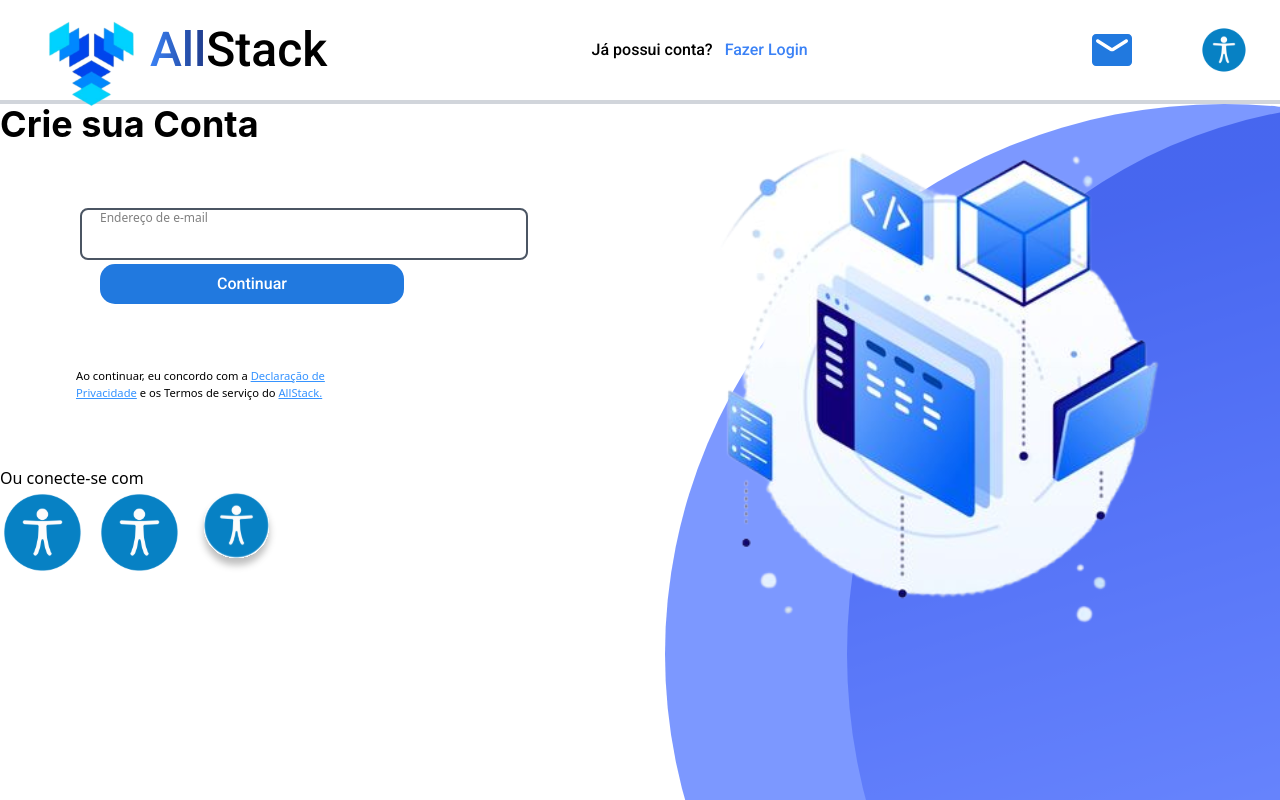
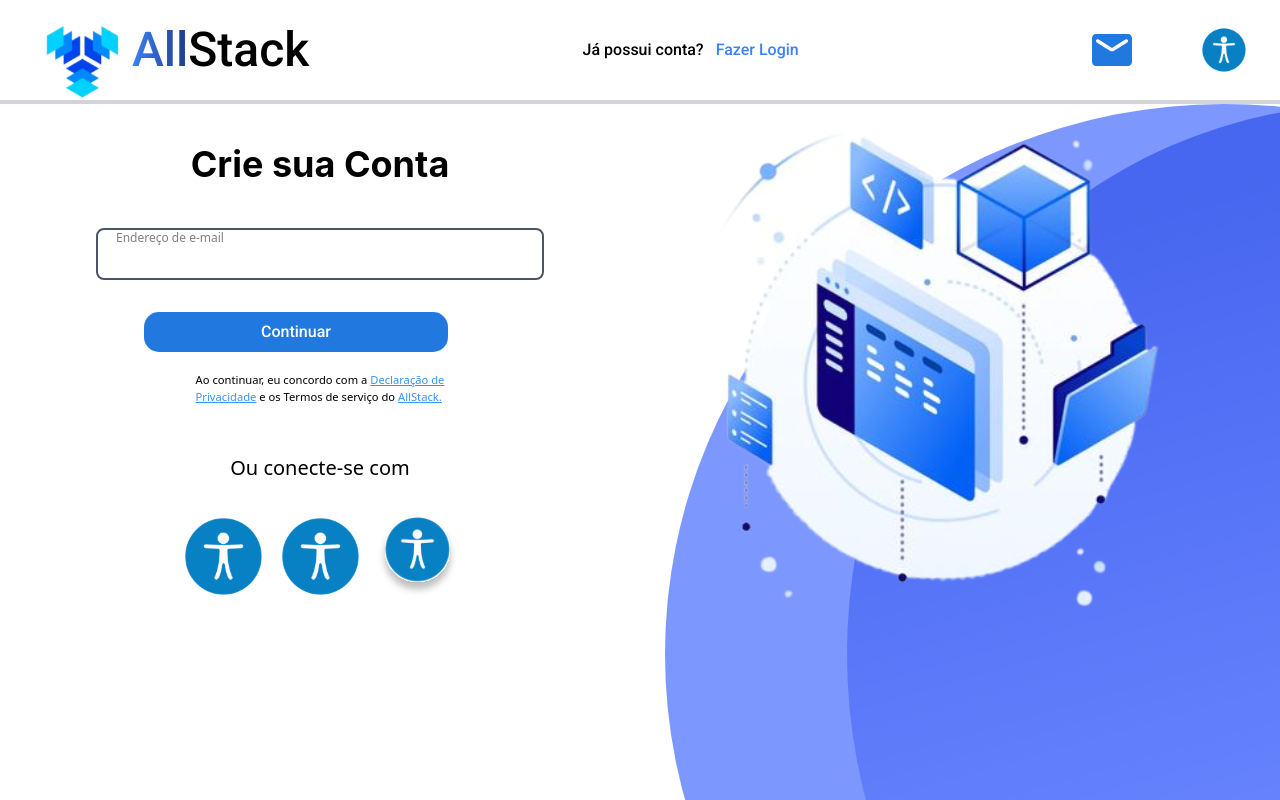
Before and after one commit to allstack-staff/allstack-community, a Next.js app: page /auth in a window 1280 px wide. Shown: the top 800 px of the page. Built offline with nearby package versions, Linux system fonts and the light colour scheme.

Commit message:
Formulario Pronto

```diff
--- a/src/app/auth/components/Form.tsx
+++ b/src/app/auth/components/Form.tsx
@@ -2,7 +2,6 @@ import Input from "./Input";
 import { Roboto } from "next/font/google";
 
 const roboto = Roboto({ weight: ["500"], subsets: ["latin"] });
-
 
 const buttonStyle = {
   backgroundColor: "#2179DF",
@@ -13,7 +12,7 @@ const buttonStyle = {
 
 function Form() {
   return (
-    <form className="pl-20 pr-20 pt-16">
+    <form className="md:px-20 md:pt-11">
       <div className="relative">
         <Input
           Placeholder="Endereço de e-mail"
@@ -22,8 +21,8 @@ function Form() {
           Required={true}
         />
       </div>
-      <div className="w-2 m-1 ml-[20px]">
-        <button type="submit" className={`${roboto.className} text-white`} style={buttonStyle}>
+      <div className="w-2 m-1 md:ml-[3em] md:mt-[2em] ">
+        <button type="submit" className={`${roboto.className}  text-white`} style={buttonStyle}>
           Continuar
         </button>
       </div>
--- a/src/app/auth/components/NavbarAuth.tsx
+++ b/src/app/auth/components/NavbarAuth.tsx
@@ -13,13 +13,13 @@ export default function Navbar_Login() {
             <Image
               src="/images/AllStack.svg"
               alt="AllStack-icon"
-              width={118}
-              height={118}
+              width={100}
+              height={100}
              // layout="responsive"
             />
           </div>
           <p className="text-center ">
-            <span className="text-3xl sm:text-4xl md:text-4xl lg:text-5xl ">
+            <span className="text-2xl sm:text-3xl md:text-4xl lg:text-5xl ">
               <span className="bg-gradient-to-r from-blue-500 to-blue-900 text-transparent bg-clip-text">
                 All
               </span>
--- a/src/app/auth/page.tsx
+++ b/src/app/auth/page.tsx
@@ -1,4 +1,7 @@
+// Components
 import React from "react";
+import Form from "./components/Form";
+import Image from "next/image";
 import Link from "next/link";
 
 //Icons
@@ -6,9 +9,6 @@ import Elipse49 from "./components/icons/svg/Ellipse49.svg";
 import ti51 from "./components/icons/svg/ti51.svg";
 import Elipse50 from "./components/icons/svg/Ellipse50.svg";
 import { GoogleIcon, AppleIcon, SsoIcon } from "./components/icons";
-// Components
-import Form from "./components/Form";
-import Image from "next/image";
 
 const font = {
   fontSize: "0.7rem",
@@ -23,46 +23,38 @@ const links = {
 function Login() {
   return (
     <section className="grid grid-cols-2">
-      <article className="">
-        <div>
+      <article className="flex flex-col items-center">
+        <div className="md:mt-[2.5em]">
           <p
             style={{ fontFamily: "'Inter', sans-serif" }}
-            className="text-4xl font-bold leading-10">
+            className="text-4xl font-bold">
             Crie sua Conta
           </p>
         </div>
         <Form />
 
-        <div className="block m-3" style={font}>
-
-          <p className="m-16">
-
+        <div className="block md:my-4" style={font}>
+          <p className="">
             Ao continuar, eu concordo com a{" "}
-
             <Link href="/privacidade">
-
               <span style={links} /*onClick={_privacidade}*/>
                 Declaração de <br />
                 Privacidade
               </span>{" "}
-
             </Link>
-
             e os Termos de serviço do{" "}
-
             <Link href="/termos_de_servico">
-
               <span style={links} /*onClick={_allStack}*/>AllStack.</span>
-
             </Link>
-
           </p>
-
         </div>
 
-        <div>
-          <h2>Ou conecte-se com</h2>
-          <div className="hidden md:flex flex-row min-w-fit max-w-fit justify-center items-center gap-3">
+        <div className="md:flex flex-col justify-center items-center">
+          <div className="md:my-8 text-xl">
+            <h2>Ou conecte-se com</h2>
+          </div>
+
+          <div className="hidden md:flex flex-row gap-3">
             <span>
               <GoogleIcon />
             </span>
@@ -87,7 +79,7 @@ function Login() {
           <div className="absolute  top-18 right-0 z-10">
             <Image src={Elipse50} width={615} height={985} alt="" />
           </div>
-          <div className="absolute z-20">
+          <div className="absolute -top-4 z-20">
             <Image src={ti51} width={904 - 310} height={851 - 310} alt="" />
           </div>
         </div>
```
